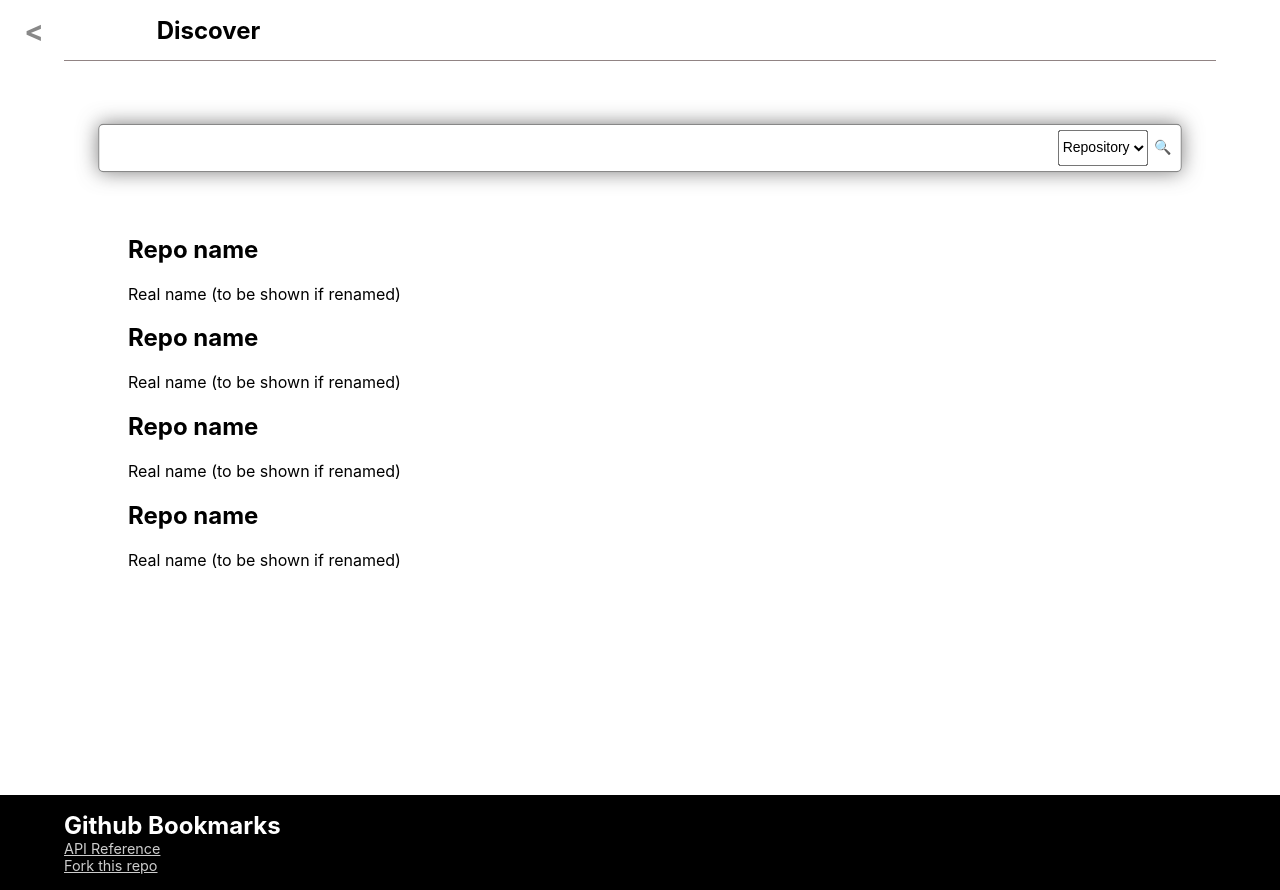
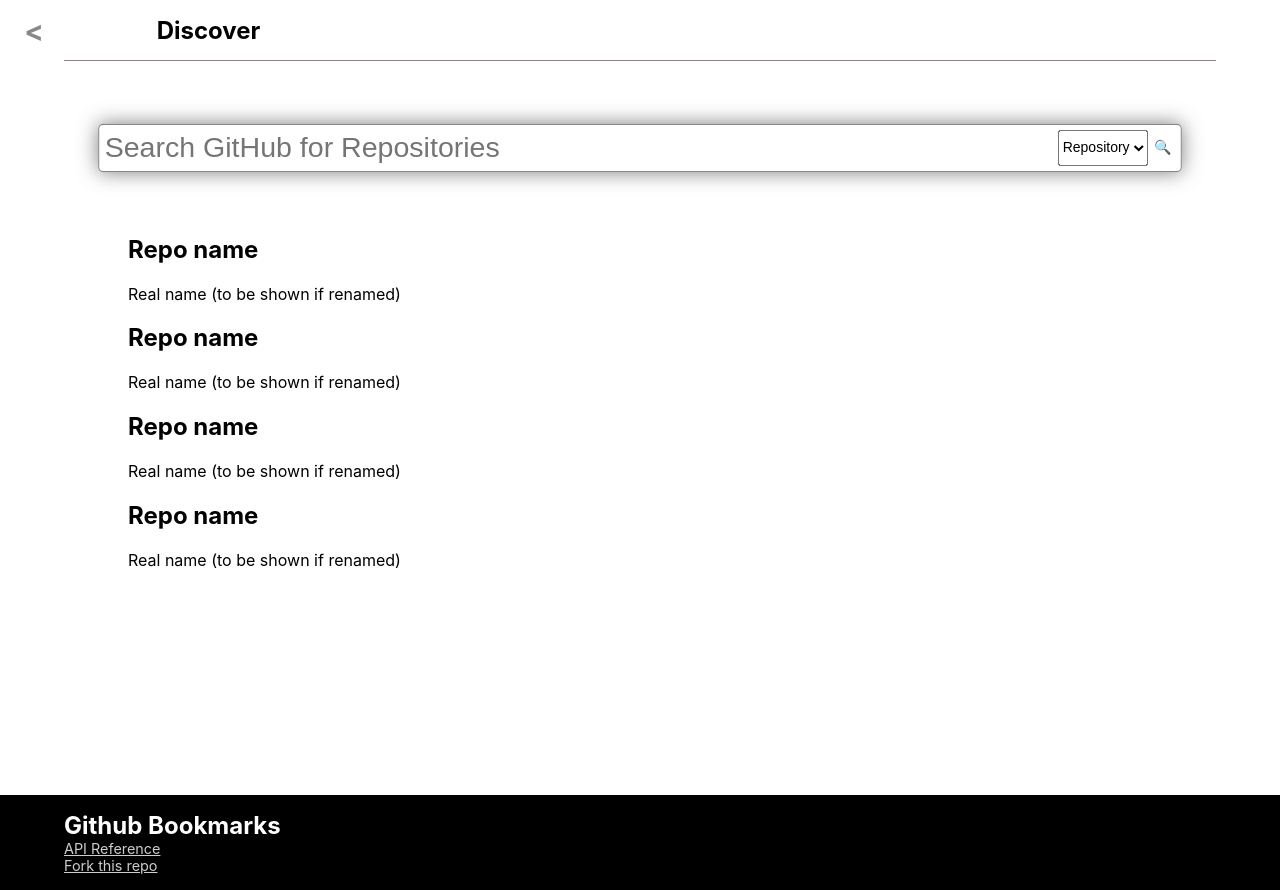
Before and after one commit to iam-shimin/gh-bookmarks, a React (Create React App) app: page /discover in a window 1280 px wide. Built offline with nearby package versions, Linux system fonts and the light colour scheme.

Commit message:
add placeholder text in discoverHeader

```diff
--- a/src/layout/discoverPage.tsx
+++ b/src/layout/discoverPage.tsx
@@ -28,7 +28,7 @@ function DiscoverHeader() {
 				<BackButton />
 				<Title text="Discover" />
 			</TitleBar>
-			<SearchBar>
+			<SearchBar placeholder={`Search GitHub for Repositories`}>
 				<select name="type" title="Search by Type" defaultValue="repo">
 					<option value="user">Username</option>
 					<option value="repo">Repository</option>
```
